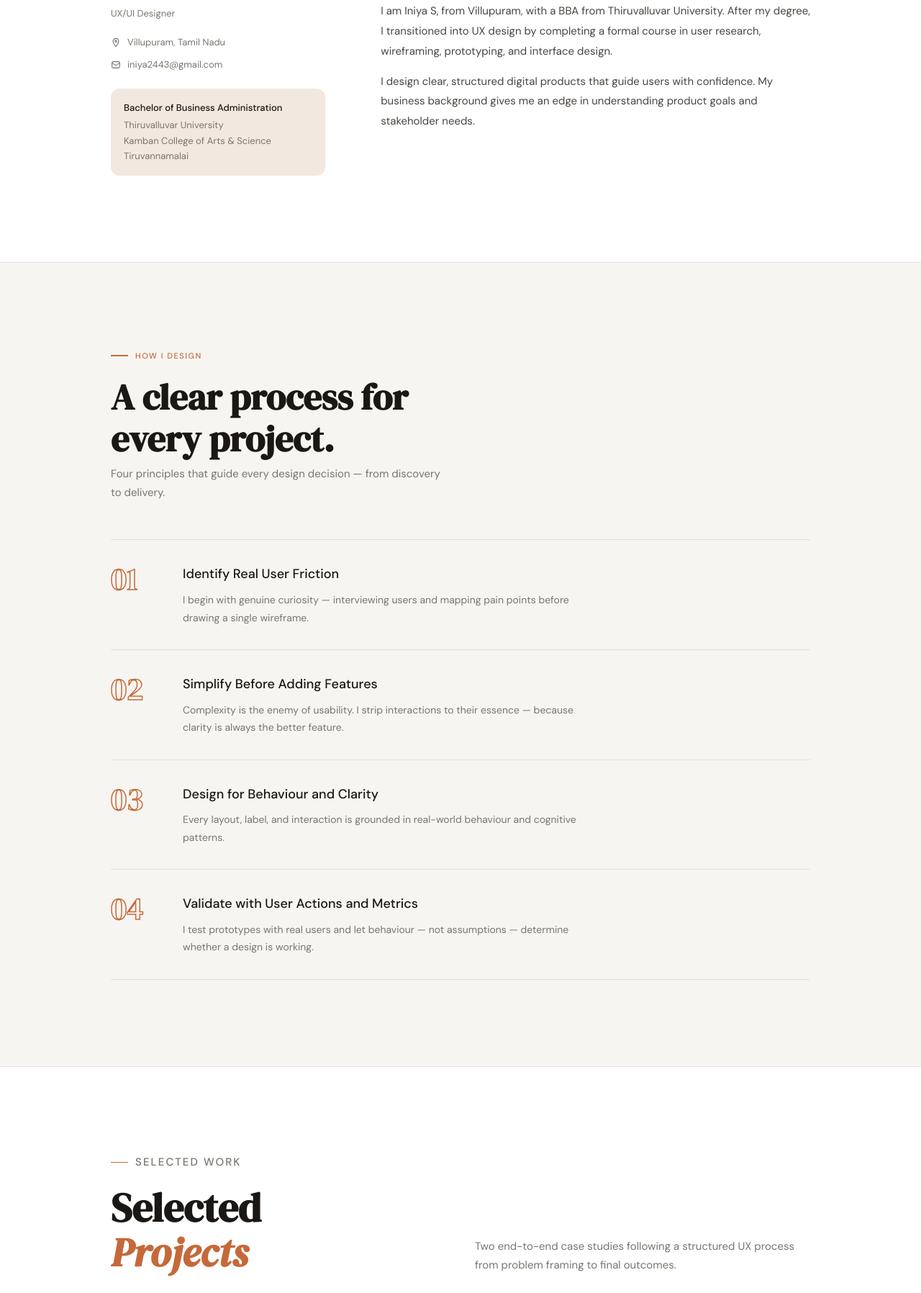
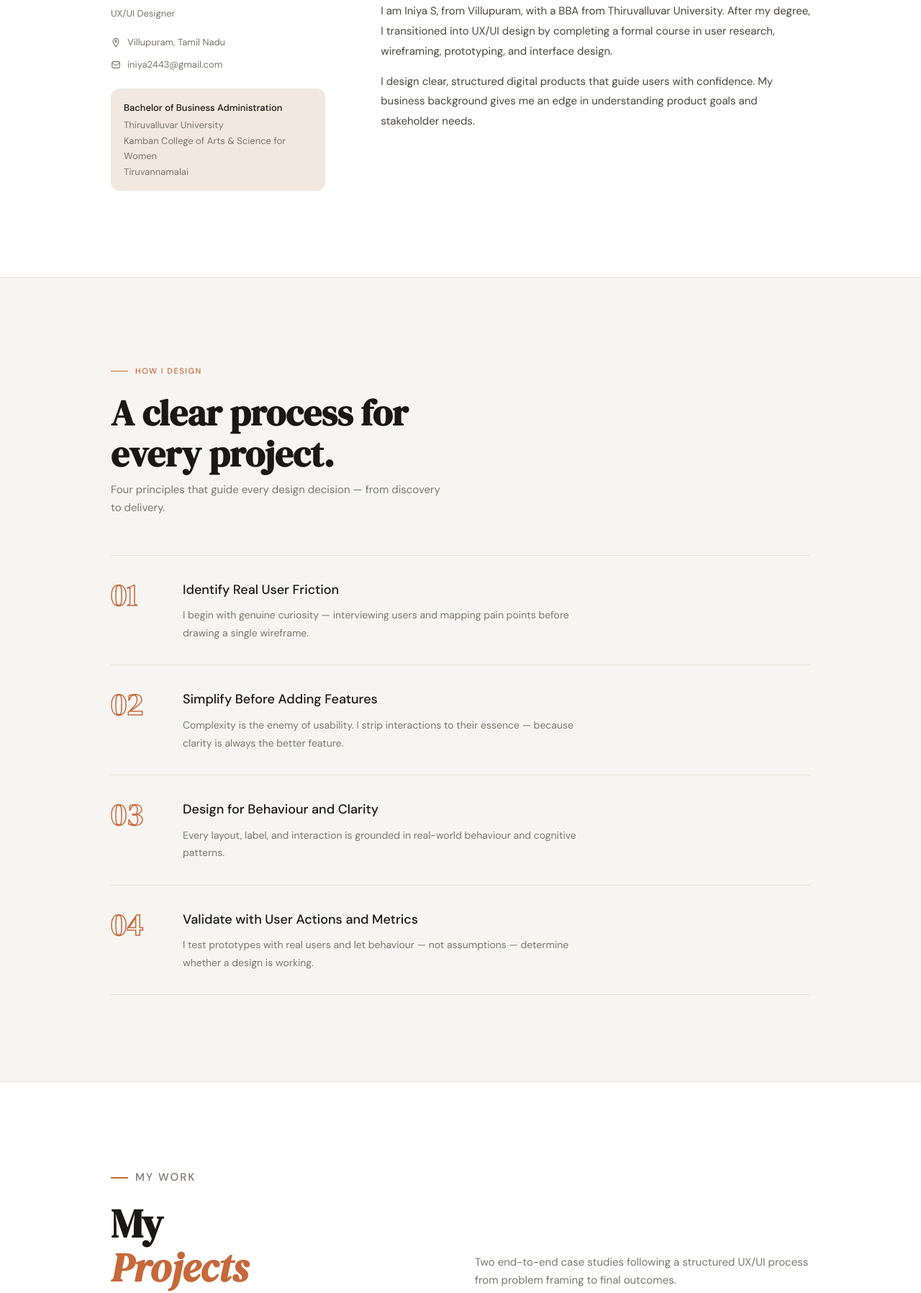
Before and after one commit to iniya2443-art/iniya-portfolio, a plain HTML site: page index.html in a window 1280 px wide. Shown: the part 1096-2892 px from the top of the page at 72% size. Drawn offline with Linux system fonts and the light colour scheme.

Commit message:
Update education and project descriptions in index.htmlnew

```diff
--- a/index.html
+++ b/index.html
@@ -182,13 +182,13 @@ nav{position:sticky;top:0;z-index:100;background:rgba(247,245,241,.92);backdrop-
 <p class="about-role">UX/UI Designer</p>
 <div class="about-meta"><svg width="14" height="14" fill="none" viewBox="0 0 16 16"><path d="M8 1.5A4.5 4.5 0 0 1 12.5 6c0 3-4.5 8.5-4.5 8.5S3.5 9 3.5 6A4.5 4.5 0 0 1 8 1.5Z" stroke="var(--muted)" stroke-width="1.3"/><circle cx="8" cy="6" r="1.5" stroke="var(--muted)" stroke-width="1.3"/></svg>Villupuram, Tamil Nadu</div>
 <div class="about-meta"><svg width="14" height="14" fill="none" viewBox="0 0 16 16"><rect x="2" y="3" width="12" height="10" rx="2" stroke="var(--muted)" stroke-width="1.3"/><path d="m2 5 6 4 6-4" stroke="var(--muted)" stroke-width="1.3"/></svg>iniya2443@gmail.com</div>
-<div class="about-edu"><strong>Bachelor of Business Administration</strong><span>Thiruvalluvar University<br>Kamban College of Arts &amp; Science<br>Tiruvannamalai</span></div>
+<div class="about-edu"><strong>Bachelor of Business Administration</strong><span>Thiruvalluvar University<br>Kamban College of Arts &amp; Science for Women<br>Tiruvannamalai</span></div>
 </div>
 <div>
 <p class="label">About Me</p>
 <p class="about-lead">From business thinking to human-centered design.</p>
 <div class="about-body">
-<p>I am Iniya S, from Villupuram, with a BBA from Thiruvalluvar University. After my degree, I transitioned into UX design by completing a formal course in user research, wireframing, prototyping, and interface design.</p>
+<p>I am Iniya S, from Villupuram, with a BBA from Thiruvalluvar University. After my degree, I transitioned into UX/UI design by completing a formal course in user research, wireframing, prototyping, and interface design.</p>
 <p>I design clear, structured digital products that guide users with confidence. My business background gives me an edge in understanding product goals and stakeholder needs.</p>
 </div>
 </div>
@@ -213,8 +213,8 @@ nav{position:sticky;top:0;z-index:100;background:rgba(247,245,241,.92);backdrop-
 <section id="work" class="section">
 <div class="wrap">
 <div class="work-hdr">
-<div><p class="label">Selected Work</p><h2>Selected<br><em>Projects</em></h2></div>
-<p>Two end-to-end case studies following a structured UX process from problem framing to final outcomes.</p>
+<div><p class="label"> My Work</p><h2>My<br><em>Projects</em></h2></div>
+<p>Two end-to-end case studies following a structured UX/UI process from problem framing to final outcomes.</p>
 </div>
 <div class="pcard">
 <div class="pbanner">
```
